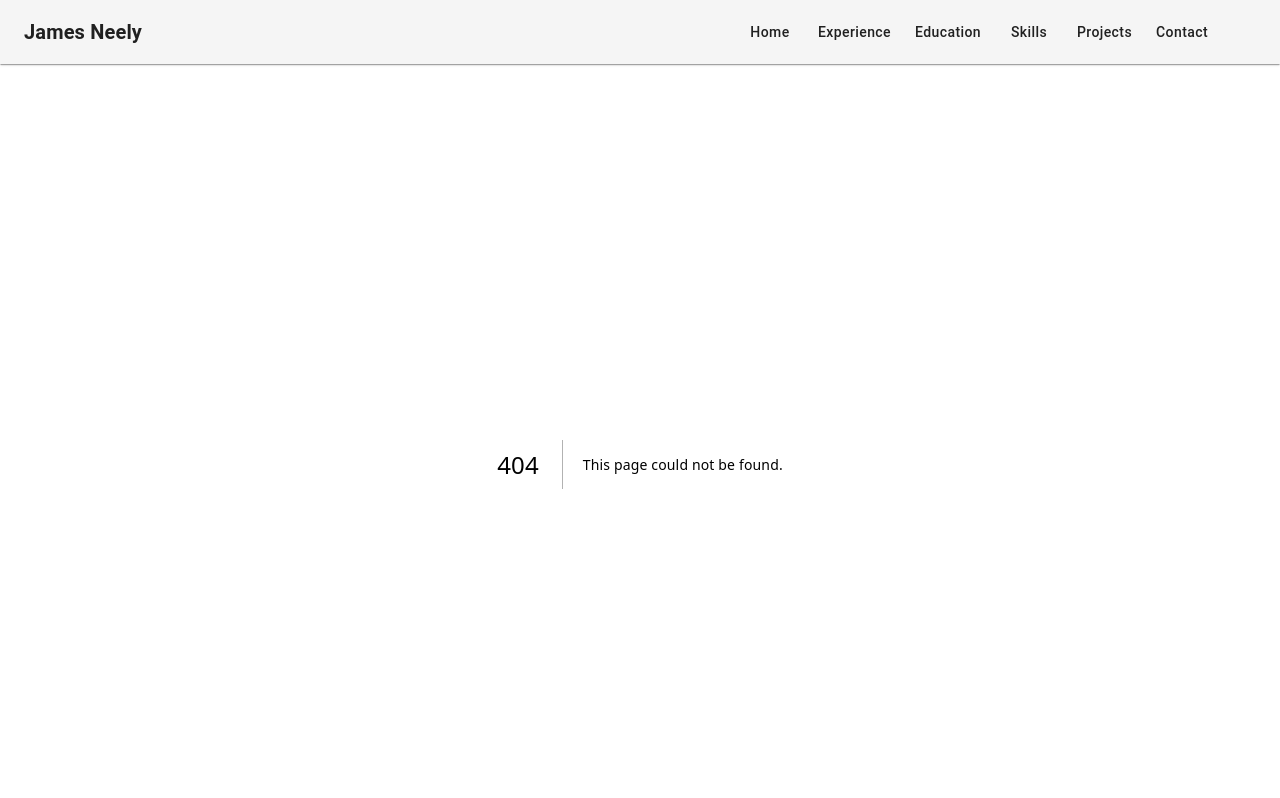
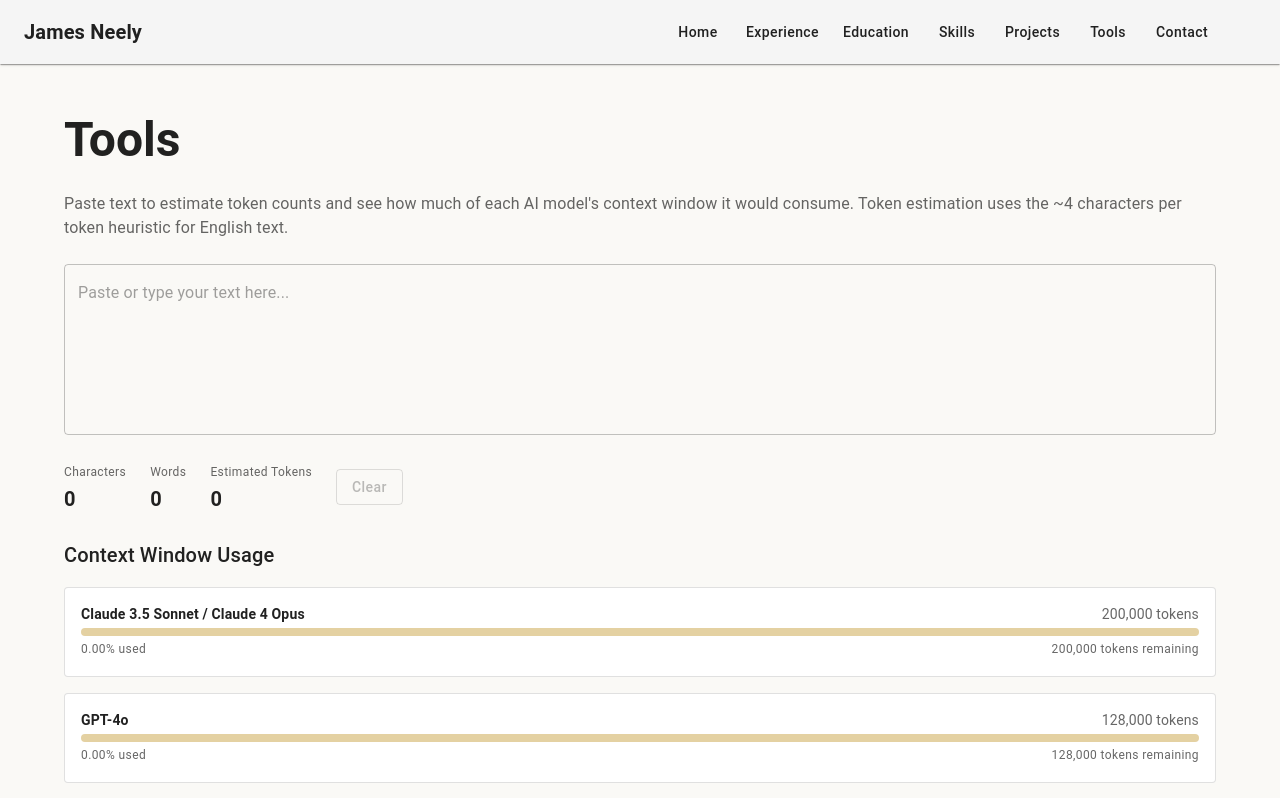
Before and after one commit to james-neely/static-website, a Next.js app: page /tools in a window 1280 px wide. Before the commit this address had no page. Shown: the top 798 px of the page. Built offline with nearby package versions, Linux system fonts and the light colour scheme; some icons are missing; what @mui/material-nextjs would draw is missing.

Commit message:
feat: add tools page with AI context calculator and improve contact hints
Add a new /tools page with a browser-based AI Context Calculator that
estimates token counts and context window usage across popular models.
Move email privacy note and add voicemail hint under contact buttons.

```diff
--- a/public/sw.js
+++ b/public/sw.js
@@ -1,4 +1,4 @@
-const CACHE_VERSION = "v1";
+const CACHE_VERSION = "v2";
 const CACHE_NAME = `james-neely-${CACHE_VERSION}`;
 
 const PRECACHE_URLS = [
@@ -7,6 +7,7 @@ const PRECACHE_URLS = [
   "/education",
   "/skills",
   "/projects",
+  "/tools",
   "/contact",
 ];
 
--- a/src/app/sitemap.ts
+++ b/src/app/sitemap.ts
@@ -13,6 +13,7 @@ export default function sitemap(): MetadataRoute.Sitemap {
     { url: `${siteUrl}/education`, lastModified, changeFrequency: "yearly", priority: 0.7 },
     { url: `${siteUrl}/skills`, lastModified, changeFrequency: "monthly", priority: 0.8 },
     { url: `${siteUrl}/projects`, lastModified, changeFrequency: "monthly", priority: 0.7 },
+    { url: `${siteUrl}/tools`, lastModified, changeFrequency: "monthly", priority: 0.7 },
     { url: `${siteUrl}/contact`, lastModified, changeFrequency: "yearly", priority: 0.6 },
   ];
 }
--- /dev/null
+++ b/src/app/tools/page.tsx
@@ -0,0 +1,17 @@
+import type { Metadata } from "next";
+import PageContainer from "@/components/common/PageContainer";
+import ContextCalculator from "@/components/sections/ContextCalculator";
+
+export const metadata: Metadata = {
+  title: "Tools",
+  description:
+    "Browser-based web tools including an AI context window calculator for estimating token counts across popular models.",
+};
+
+export default function ToolsPage() {
+  return (
+    <PageContainer title="Tools">
+      <ContextCalculator />
+    </PageContainer>
+  );
+}
--- a/src/components/layout/Header.tsx
+++ b/src/components/layout/Header.tsx
@@ -18,6 +18,7 @@ const navItems = [
   { label: "Education", href: "/education" },
   { label: "Skills", href: "/skills" },
   { label: "Projects", href: "/projects" },
+  { label: "Tools", href: "/tools" },
   { label: "Contact", href: "/contact" },
 ];
 
--- a/src/components/layout/MobileDrawer.tsx
+++ b/src/components/layout/MobileDrawer.tsx
@@ -13,6 +13,7 @@ const navItems = [
   { label: "Education", href: "/education" },
   { label: "Skills", href: "/skills" },
   { label: "Projects", href: "/projects" },
+  { label: "Tools", href: "/tools" },
   { label: "Contact", href: "/contact" },
 ];
 
--- /dev/null
+++ b/src/components/sections/ContextCalculator.tsx
@@ -0,0 +1,135 @@
+"use client";
+
+import { useState, useMemo } from "react";
+import Box from "@mui/material/Box";
+import TextField from "@mui/material/TextField";
+import Typography from "@mui/material/Typography";
+import Button from "@mui/material/Button";
+import Paper from "@mui/material/Paper";
+import Stack from "@mui/material/Stack";
+import LinearProgress from "@mui/material/LinearProgress";
+
+const AI_MODELS = [
+  { name: "Claude 3.5 Sonnet / Claude 4 Opus", contextWindow: 200_000 },
+  { name: "GPT-4o", contextWindow: 128_000 },
+  { name: "GPT-4 Turbo", contextWindow: 128_000 },
+  { name: "Gemini 1.5 Pro", contextWindow: 1_000_000 },
+  { name: "Llama 3", contextWindow: 128_000 },
+] as const;
+
+function estimateTokens(text: string): number {
+  return Math.ceil(text.length / 4);
+}
+
+function countWords(text: string): number {
+  return text.trim() === "" ? 0 : text.trim().split(/\s+/).length;
+}
+
+function formatNumber(value: number): string {
+  return value.toLocaleString();
+}
+
+export default function ContextCalculator() {
+  const [text, setText] = useState("");
+
+  const stats = useMemo(() => {
+    const characterCount = text.length;
+    const wordCount = countWords(text);
+    const tokenCount = estimateTokens(text);
+    return { characterCount, wordCount, tokenCount };
+  }, [text]);
+
+  return (
+    <Stack spacing={3}>
+      <Typography variant="body1" color="text.secondary">
+        Paste text to estimate token counts and see how much of each AI
+        model&apos;s context window it would consume. Token estimation uses the
+        ~4 characters per token heuristic for English text.
+      </Typography>
+
+      <TextField
+        multiline
+        minRows={6}
+        maxRows={16}
+        fullWidth
+        placeholder="Paste or type your text here..."
+        value={text}
+        onChange={(e) => setText(e.target.value)}
+        aria-label="Text input for token estimation"
+      />
+
+      <Box sx={{ display: "flex", gap: 3, flexWrap: "wrap", alignItems: "center" }}>
+        <StatChip label="Characters" value={stats.characterCount} />
+        <StatChip label="Words" value={stats.wordCount} />
+        <StatChip label="Estimated Tokens" value={stats.tokenCount} />
+        <Button variant="outlined" onClick={() => setText("")} disabled={text.length === 0}>
+          Clear
+        </Button>
+      </Box>
+
+      <Stack spacing={2}>
+        <Typography variant="h6" component="h2">
+          Context Window Usage
+        </Typography>
+        {AI_MODELS.map((model) => (
+          <ModelUsageBar
+            key={model.name}
+            modelName={model.name}
+            contextWindow={model.contextWindow}
+            tokenCount={stats.tokenCount}
+          />
+        ))}
+      </Stack>
+    </Stack>
+  );
+}
+
+function StatChip({ label, value }: { label: string; value: number }) {
+  return (
+    <Box>
+      <Typography variant="caption" color="text.secondary">
+        {label}
+      </Typography>
+      <Typography variant="h6" fontWeight={600}>
+        {formatNumber(value)}
+      </Typography>
+    </Box>
+  );
+}
+
+interface ModelUsageBarProps {
+  modelName: string;
+  contextWindow: number;
+  tokenCount: number;
+}
+
+function ModelUsageBar({ modelName, contextWindow, tokenCount }: ModelUsageBarProps) {
+  const percentage = Math.min((tokenCount / contextWindow) * 100, 100);
+  const remaining = Math.max(contextWindow - tokenCount, 0);
+
+  return (
+    <Paper variant="outlined" sx={{ p: 2 }}>
+      <Box sx={{ display: "flex", justifyContent: "space-between", mb: 0.5 }}>
+        <Typography variant="body2" fontWeight={600}>
+          {modelName}
+        </Typography>
+        <Typography variant="body2" color="text.secondary">
+          {formatNumber(contextWindow)} tokens
+        </Typography>
+      </Box>
+      <LinearProgress
+        variant="determinate"
+        value={percentage}
+        sx={{ height: 8, borderRadius: 1, mb: 0.5 }}
+      />
+      <Box sx={{ display: "flex", justifyContent: "space-between" }}>
+        <Typography variant="caption" color="text.secondary">
+          {percentage.toFixed(2)}% used
+        </Typography>
+        <Typography variant="caption" color="text.secondary">
+          {formatNumber(remaining)} tokens remaining
+        </Typography>
+      </Box>
+    </Paper>
+  );
+}
--- a/src/components/sections/OverviewCards.tsx
+++ b/src/components/sections/OverviewCards.tsx
@@ -10,6 +10,7 @@ import WorkIcon from "@mui/icons-material/Work";
 import SchoolIcon from "@mui/icons-material/School";
 import CodeIcon from "@mui/icons-material/Code";
 import BuildIcon from "@mui/icons-material/Build";
+import HandymanIcon from "@mui/icons-material/Handyman";
 import EmailIcon from "@mui/icons-material/Email";
 import Link from "next/link";
 
@@ -18,6 +19,7 @@ const overviewCards = [
   { label: "Education", href: "/education", icon: <SchoolIcon fontSize="large" color="secondary" /> },
   { label: "Skills", href: "/skills", icon: <CodeIcon fontSize="large" color="secondary" /> },
   { label: "Projects", href: "/projects", icon: <BuildIcon fontSize="large" color="secondary" /> },
+  { label: "Tools", href: "/tools", icon: <HandymanIcon fontSize="large" color="secondary" /> },
   { label: "Contact", href: "/contact", icon: <EmailIcon fontSize="large" color="secondary" /> },
 ];
 
```
Also changed, not shown: src/components/sections/ProtectedContactInfo.tsx (+13 -3 lines).
